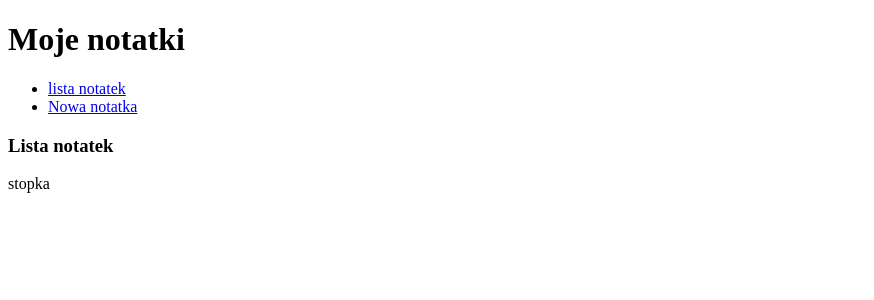
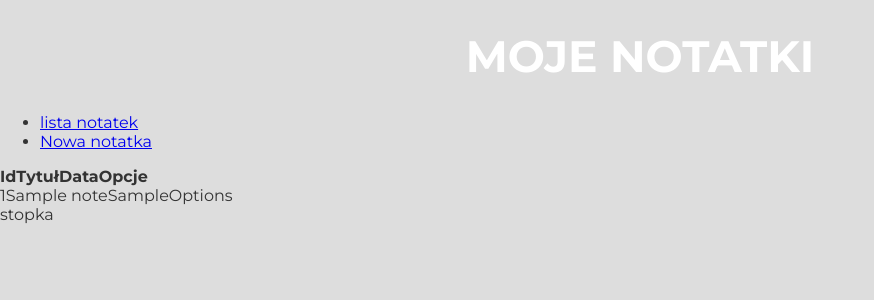
Before and after one commit to ZxCv132ZxCv/PHP, a PHP site: page / in a window 1280 px wide. Shown: the top 300 px of the page, without its empty margins (0-874 px from the left). Run offline with PHP 8.4, Linux system fonts and the light colour scheme; tables that the repository leaves empty or names only in its code hold one stand-in row (values such as "Sample post"); lists and menus that the app fills with data are empty; some libraries are stand-ins or nearby versions.

Commit message:
add new folder with css file, add section, add getNotes function

```diff
--- /dev/null
+++ b/public/style.css
@@ -0,0 +1,99 @@
+@import url('https://fonts.googleapis.com/css?family=Montserrat:400,700&display=swap&subset=latin-ext');
+
+/* *{
+    margin: 0;
+    padding: 0;
+    box-sizing: border-box;
+} */
+body {
+    font-family: 'Montserrat', sans-serif;
+    color: #333;
+    background-color: #ddd;
+    margin: 0;
+}
+
+.wrapper {
+    width: 100%;
+    max-width: 1400px;
+    margin: 0 auto;
+    display: flex;
+    flex-direction: column;
+    min-height: 100vh;
+
+}
+
+
+h1 {
+    font-size: 44px;
+    color: #fff;
+    text-transform: uppercase;
+    text-align: center;
+}
+
+.far {
+    margin-right: 20px;
+}
+
+form {
+    background-color: white;
+    padding: 30px 30px 20px 30px;
+    color: #222;
+}
+
+form li {
+    padding: 0;
+    display: block;
+    list-style: none;
+    margin: 10px 0 0 0;
+}
+
+form label {
+    margin: 0 0 3px 0;
+    padding: 0px;
+    display: block;
+    color: #222;
+    font-weight: normal;
+}
+
+form input[type=text],
+form input[type=date],
+form input[type=datetime],
+form input[type=number],
+form input[type=search],
+form input[type=time],
+form input[type=url],
+form input[type=email],
+textarea,
+select {
+    box-sizing: border-box;
+    -webkit-box-sizing: border-box;
+    -moz-box-sizing: border-box;
+    border: 1px solid #BEBEBE;
+    padding: 7px;
+    margin: 0px;
+    -webkit-transition: all 0.30s ease-in-out;
+    -moz-transition: all 0.30s ease-in-out;
+    -ms-transition: all 0.30s ease-in-out;
+    -o-transition: all 0.30s ease-in-out;
+    outline: none;
+}
+
+form input[type=text]:focus,
+form input[type=date]:focus,
+form input[type=datetime]:focus,
+form input[type=number]:focus,
+form input[type=search]:focus,
+form input[type=time]:focus,
+form input[type=url]:focus,
+form input[type=email]:focus,
+form textarea:focus,
+form select:focus {
+    -moz-box-shadow: 0 0 8px #88D5E9;
+    -webkit-box-shadow: 0 0 8px #88D5E9;
+    box-shadow: 0 0 8px #88D5E9;
+    border: 1px solid #88D5E9;
+}
+
+form .field-long {
+    width: 100%;
+}
--- a/src/Controller.php
+++ b/src/Controller.php
@@ -29,7 +29,7 @@ class Controller
 
     public function run(): void
     {
-        $viewParams = [];
+
 
         switch ($this->action()) {
             case 'create':
@@ -48,7 +48,10 @@ class Controller
             default:
                 $page = 'list';
                 $data = $this->getRequestGet();
-                $viewParams['before'] = $data['before'] ?? null;
+                $viewParams = [
+                    'notes' => $this->database->getNotes(),
+                    'before' => $data['before'] ?? null,
+                ];
                 break;
         }
 
--- a/src/database.php
+++ b/src/database.php
@@ -36,6 +36,17 @@ class Database
             throw new StorageException('Nie udało się utworzyć nowej notatki', 400, $e);
         }
     }
+    public function getNotes(): array
+    {
+        try {
+            $notes = [];
+            $query = "SELECT id,title,created FROM notes";
+            $result = $this->conn->query($query);
+            return $result->fetchAll(PDO::FETCH_ASSOC);
+        } catch (throwable $e) {
+            throw new StorageException('Nie udało się pobrać danych o notatkach', 400, $e);
+        }
+    }
     private function createConnection(array $config): void
     {
         $dsn = "mysql:dbname={$config['database']};host={$config['host']}";
--- a/templates/layout.php
+++ b/templates/layout.php
@@ -6,6 +6,9 @@
     <meta http-equiv="X-UA-Compatible" content="IE=edge">
     <meta name="viewport" content="width=device-width, initial-scale=1.0">
     <title>Document</title>
+    <link rel="stylesheet" href="https://use.fontawesome.com/releases/v5.0.13/css/all.css">
+    <link href="/public/style.css" rel="stylesheet">
+
 </head>
 
 <body>
--- a/templates/pages/list.php
+++ b/templates/pages/list.php
@@ -1,4 +1,5 @@
 <div>
+    <section>
         <div class="message">
             <?php
             if (!empty($params['before'])) {
@@ -11,8 +12,31 @@
             }
             ?>
         </div>
-    <b><?php
-        echo $params['resultList'] ?? ""; ?>
-    </b>
-    <h3>Lista notatek</h3>
+        <div class="tbl-header">
+            <table cellpadding="0" cellspacing="0" border="0">
+                <thead>
+                    <tr>
+                        <th>Id</th>
+                        <th>Tytuł</th>
+                        <th>Data</th>
+                        <th>Opcje</th>
+                    </tr>
+                </thead>
+            </table>
         </div>
+        <div class="tbl-content">
+            <table cellpadding="0" cellspacing="0" border="0">
+                <tbody>
+                    <?php foreach ($params['notes'] as $note) : ?>
+                        <tr>
+                            <td><?php echo $note['id'] ?></td>
+                            <td><?php echo $note['title'] ?></td>
+                            <td><?php echo $note['created'] ?></td>
+                            <td>Options</td>
+                        </tr>
+                    <?php endforeach; ?>
+                </tbody>
+            </table>
+        </div>
+    </section>
+</div>
```
Lines whose indentation alone changed are shown as unchanged.
